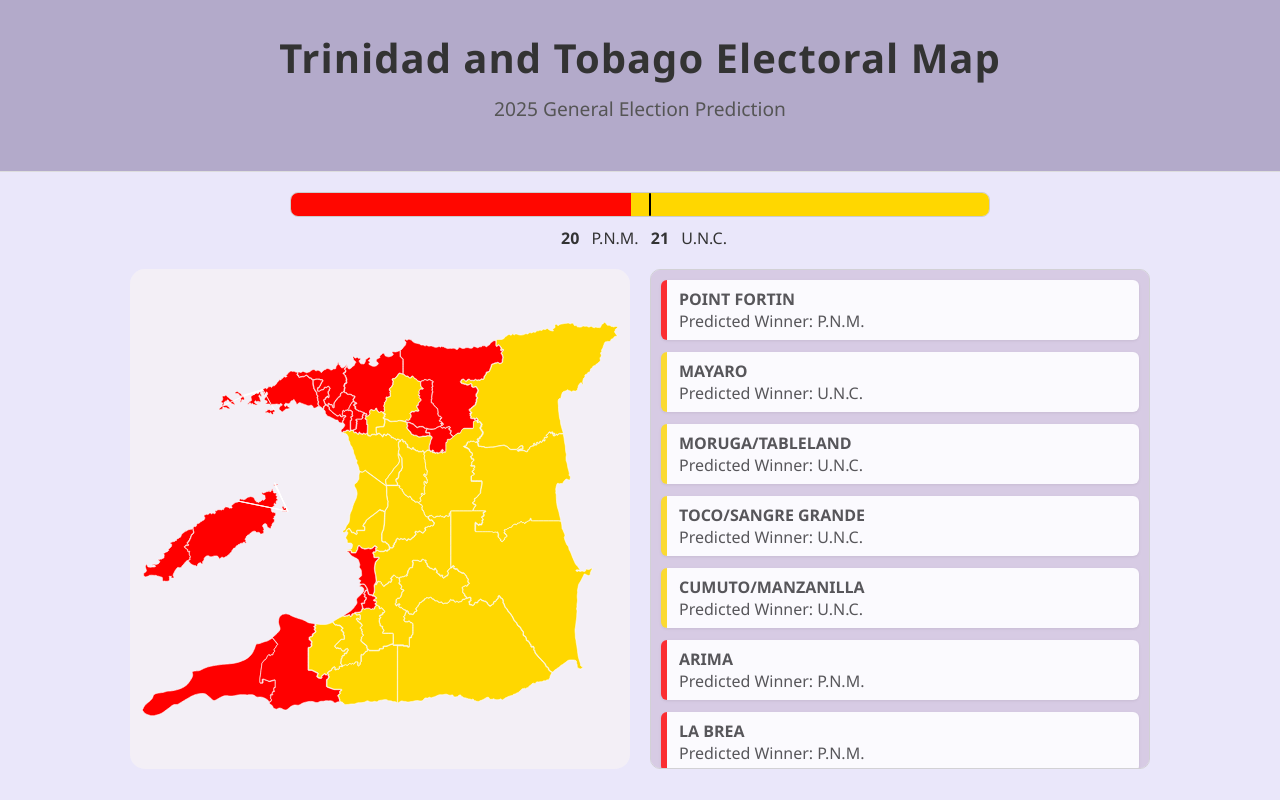
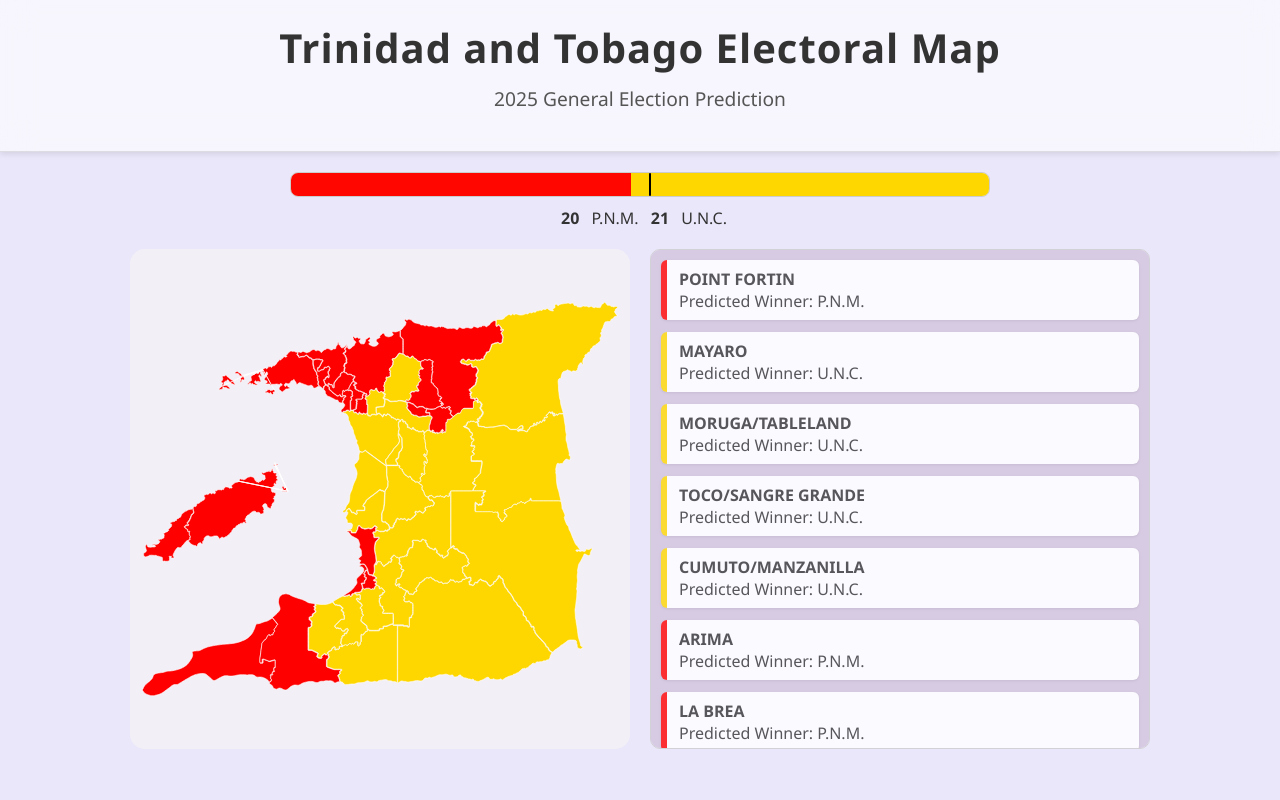
Before and after one commit to CorporaCorporate/COMP-3610-Project, a plain HTML site: page Visualisation/index.html in a window 1280 px wide. Drawn offline with nearby package versions, Linux system fonts and the light colour scheme.

Commit message:
changes to webpage

```diff
--- a/Visualisation/map.css
+++ b/Visualisation/map.css
@@ -55,10 +55,16 @@
   }
 
   #pageHeader {
-    background-color: #6657856b; /* soft background */
-    padding: 30px 20px;
+    position: sticky;
+    top: 0;
+    z-index: 20;
+    padding: 20px;
+    background-color: rgba(255, 255, 255, 0.6);
+    backdrop-filter: blur(16px);
+    -webkit-backdrop-filter: blur(16px);
     text-align: center;
-    border-bottom: 1px solid #ddd;
+    border-bottom: 1px solid rgba(0, 0, 0, 0.1);
+    box-shadow: 0 2px 6px rgba(0, 0, 0, 0.10);
     border-radius: 0px 0px;
   }
 
```
